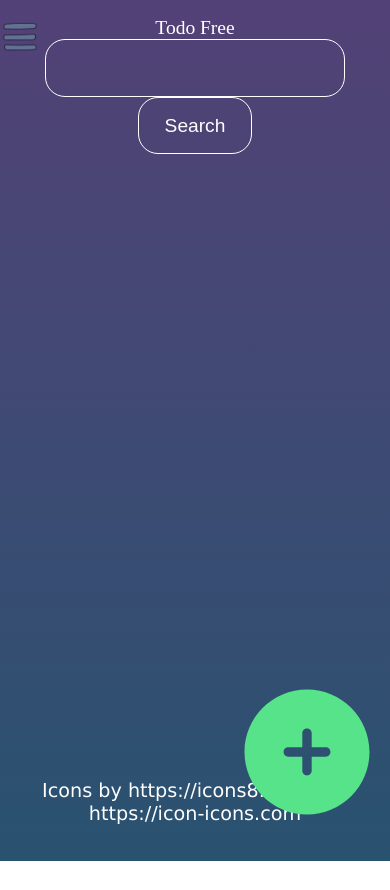
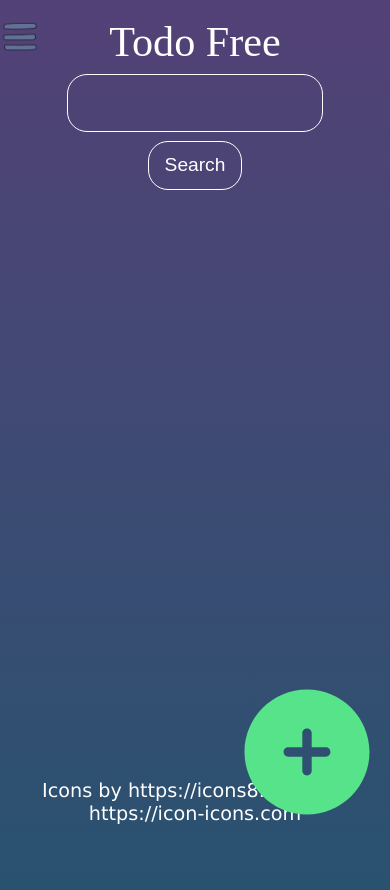
Before and after one commit to FluffyRudy/todo-app, a website built with webpack: page src/template.html in a window 390 px wide. Before the commit the page ends 861 px from the top, so only its background shows below. Built offline with nearby package versions, Linux system fonts and the light colour scheme.

```diff
--- a/src/styles/header.css
+++ b/src/styles/header.css
@@ -146,7 +146,7 @@
     }
 
     #header {
-        flex-direction: column;
+        display: block;
     }
 
     #menu-button {
@@ -163,12 +163,24 @@
     }
 
     #logo {
-        font-size: 5vw;
-        margin: 0;
+        font-size: 5vmax;
+        width: 100%;
+        text-align: center;
+        margin-top: 0;
+        margin-bottom: 1vh;
     }
 
     #search-bar, #search-button {
         display: block;
         margin: auto;
     }
+
+    #search-bar {
+        padding: 2vh 1vw;
+    }
+
+    #search-button {
+        padding: 1.5vh 4vw;
+        margin-top: 1vh;
+    }
 }
```
Also changed, not shown: dist/main.js.
